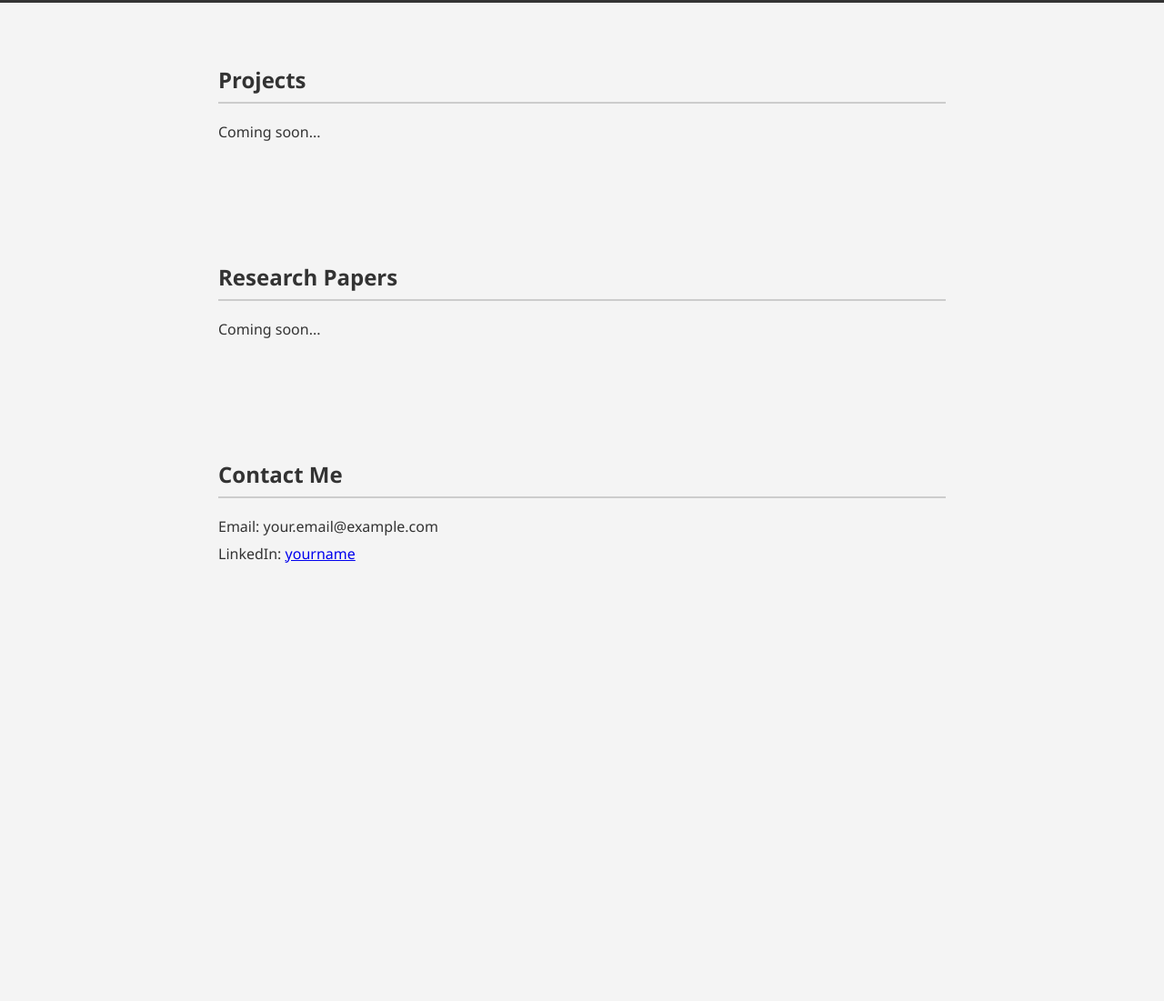
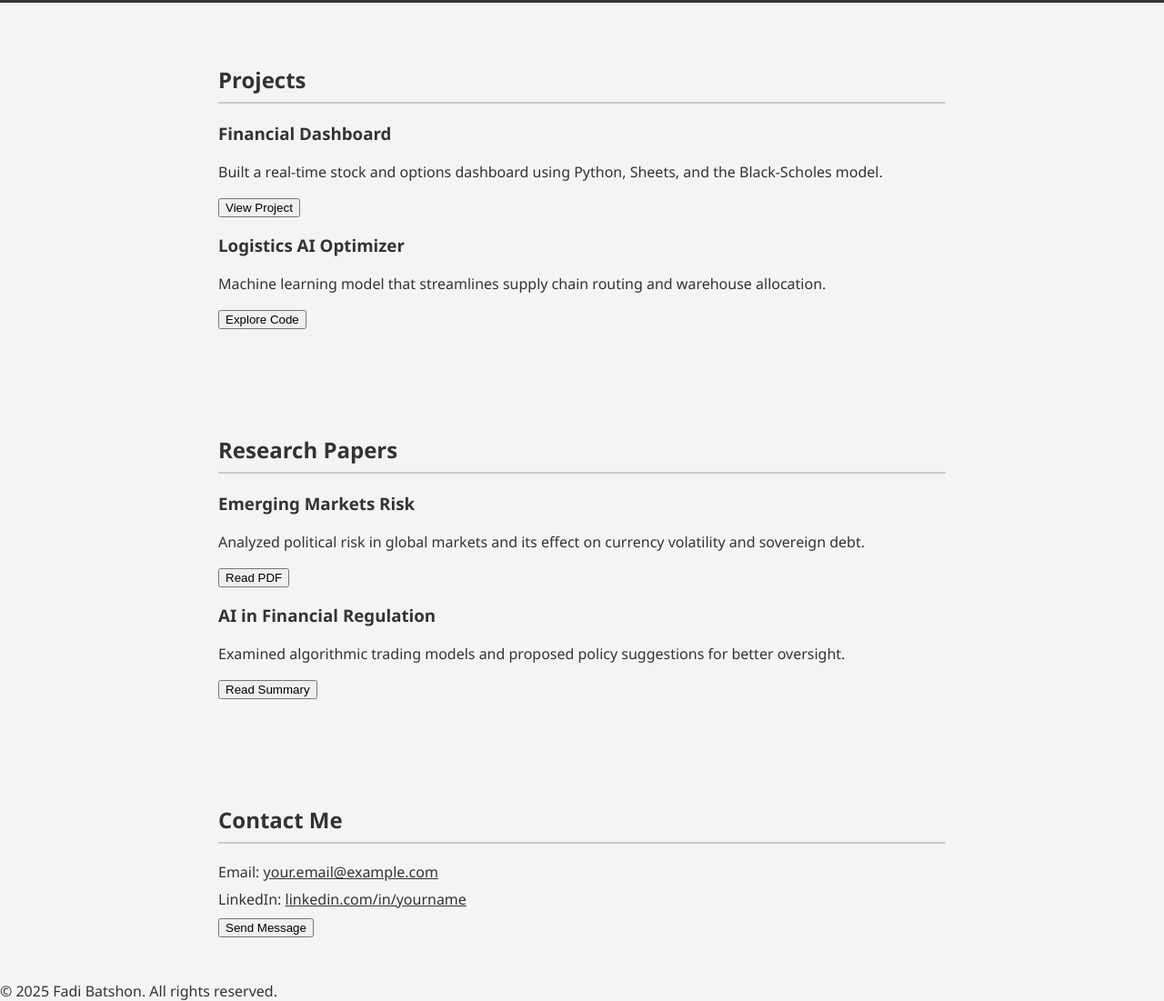
Before and after one commit to fadibatshon01/FBP, a plain HTML site: page index.html in a window 1280 px wide. Shown: the part 224-1325 px from the top of the page at 91% size. Before the commit the page ends 900 px from the top, so only its background shows below. Drawn offline with Linux system fonts and the light colour scheme.

Commit message:
sorting things

```diff
--- a/index.html
+++ b/index.html
@@ -20,26 +20,41 @@
 
   <section id="projects">
     <h2>Projects</h2>
-    <p>Coming soon...</p>
+    <div class="card">
+      <h3>Financial Dashboard</h3>
+      <p>Built a real-time stock and options dashboard using Python, Sheets, and the Black-Scholes model.</p>
+      <button class="btn">View Project</button>
+    </div>
+    <div class="card">
+      <h3>Logistics AI Optimizer</h3>
+      <p>Machine learning model that streamlines supply chain routing and warehouse allocation.</p>
+      <button class="btn">Explore Code</button>
+    </div>
   </section>
 
   <section id="research">
     <h2>Research Papers</h2>
-    <p>Coming soon...</p>
+    <div class="card">
+      <h3>Emerging Markets Risk</h3>
+      <p>Analyzed political risk in global markets and its effect on currency volatility and sovereign debt.</p>
+      <button class="btn">Read PDF</button>
+    </div>
+    <div class="card">
+      <h3>AI in Financial Regulation</h3>
+      <p>Examined algorithmic trading models and proposed policy suggestions for better oversight.</p>
+      <button class="btn">Read Summary</button>
+    </div>
   </section>
 
   <section id="contact">
     <h2>Contact Me</h2>
-    <p>Email: your.email@example.com</p>
-    <p>LinkedIn: <a href="https://linkedin.com/in/yourname" target="_blank">yourname</a></p>
+    <p>Email: <a href="mailto:your.email@example.com" style="color: var(--accent-color)">your.email@example.com</a></p>
+    <p>LinkedIn: <a href="https://linkedin.com/in/yourname" style="color: var(--accent-color)">linkedin.com/in/yourname</a></p>
+    <button class="btn">Send Message</button>
   </section>
 
-  <script src="script.js"></script>
+  <footer>
+    &copy; 2025 Fadi Batshon. All rights reserved.
+  </footer>
 </body>
 </html>
-<head>
-  <meta charset="UTF-8" />
-  <meta name="viewport" content="width=device-width, initial-scale=1.0" />
-  <title>Fadi Batshon | Portfolio</title>
-  <link rel="stylesheet" href="style.css" />
-</head>
```
Also changed, not shown: 1 other file.
